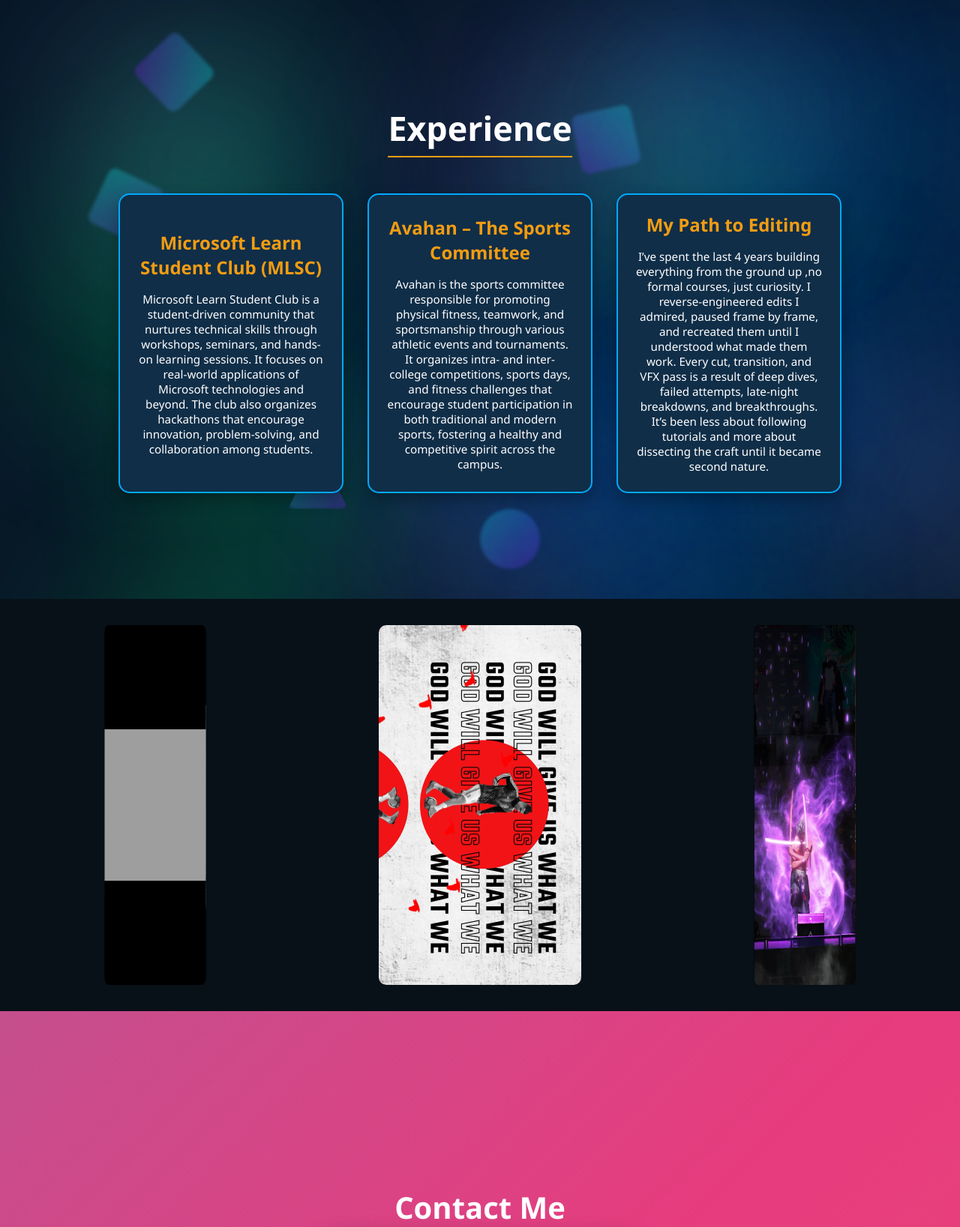
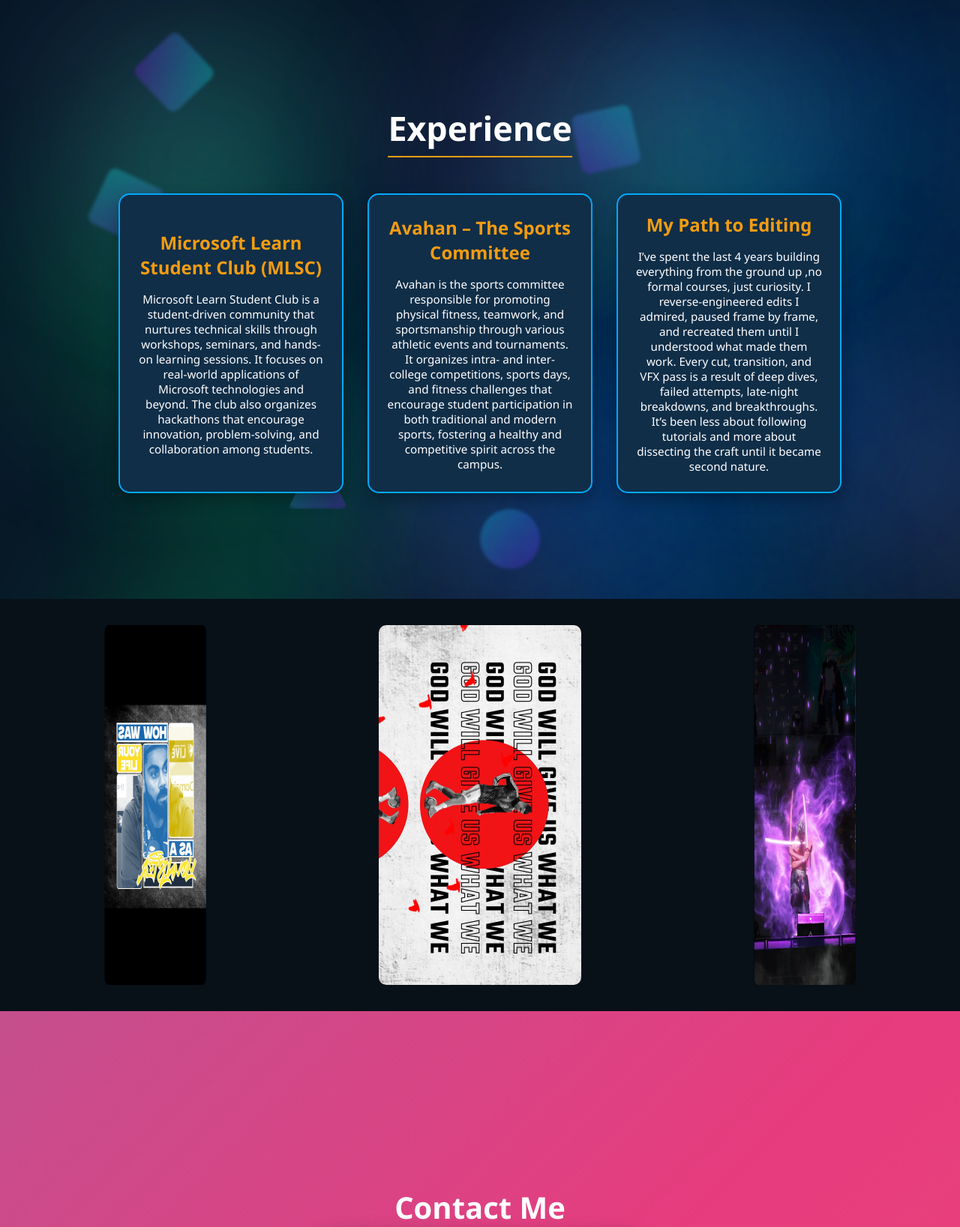
Before and after one commit to rithesh24/my-portfolio, a Python web app: template templates/index.html in a window 1280 px wide; the page is wider, and only the part inside the window is pictured. Shown: the part 1656-3293 px from the top of that part at 75% size. Run offline with Jinja, Linux system fonts and the light colour scheme; the template is opened without the code that fills it, so the values that code supplies are empty; grey boxes are pictures that could not be loaded.

Commit message:
Update index.html

```diff
--- a/templates/index.html
+++ b/templates/index.html
@@ -869,11 +869,11 @@ body {
         </video>
 
       </div>
-      <div class="video-card" style="transform: rotateY(300deg) translateZ(500px);">
-        <img src="static/w.png" class="video-thumb" />
+      <div class="video-card" style="transform: rotateY(240deg) translateZ(500px);">
+        <img src="static/v.png" class="video-thumb" />
         <video
           preload="metadata"
-          src="https://res.cloudinary.com/dw3gxbtfm/video/upload/f_auto,q_auto/v1755183072/naa_ready_insta_reel_gcfqls.mp4"
+          src="https://res.cloudinary.com/dw3gxbtfm/video/upload/v1755187038/randomnew_ztkvnj.mp4"
           muted >
         </video>
       </div>
```
